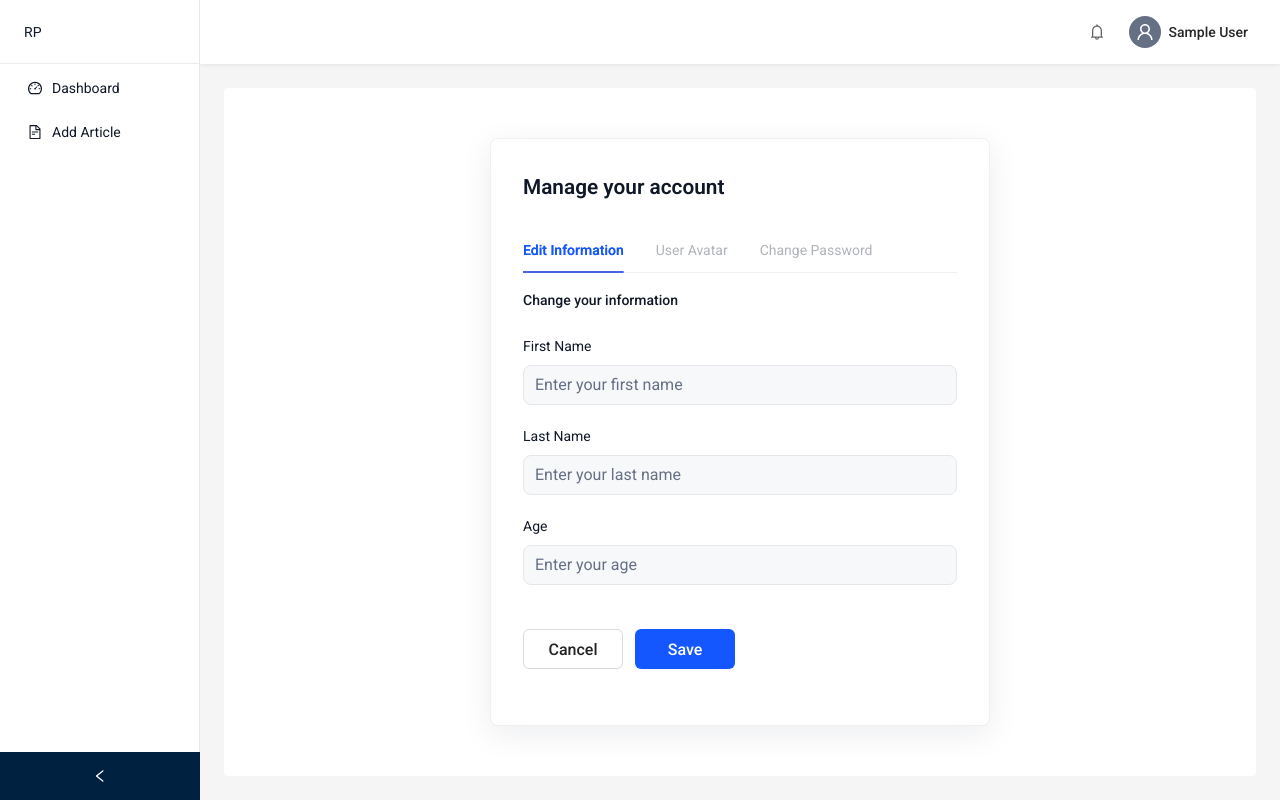
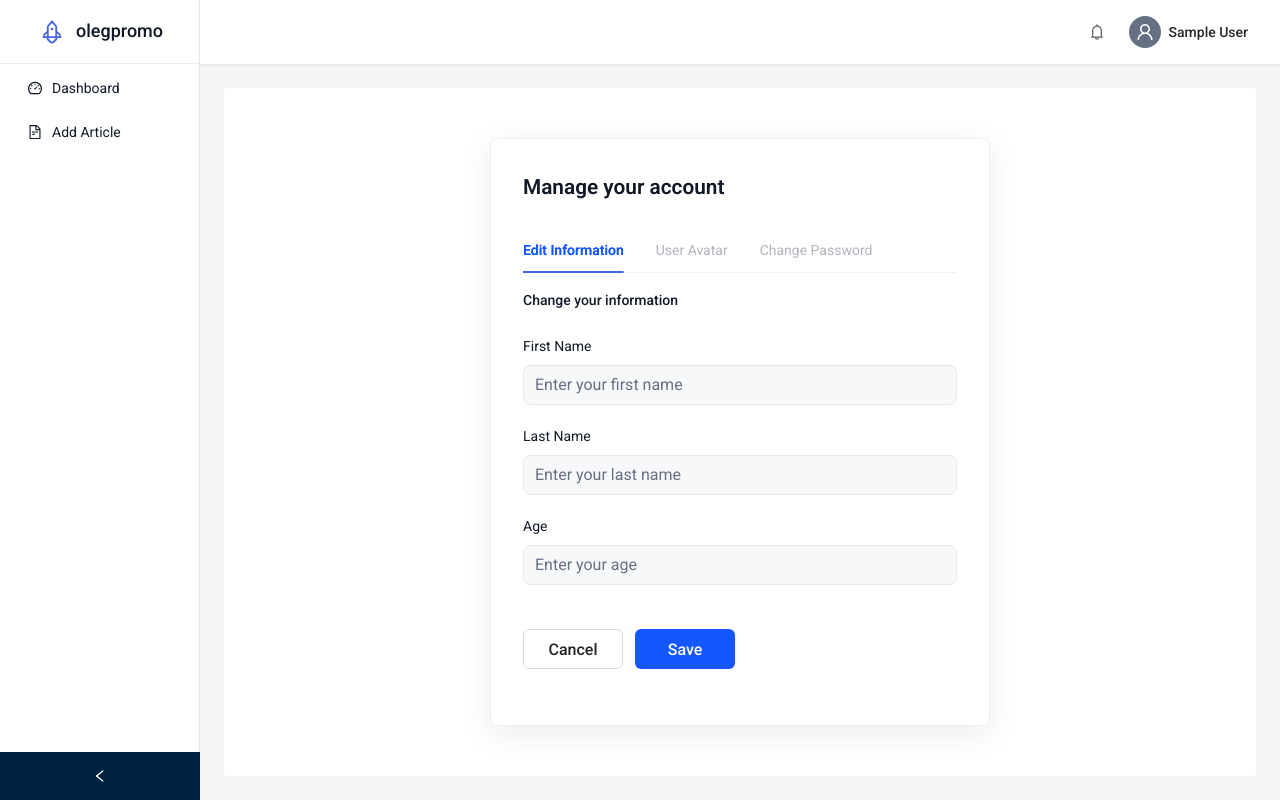
Before and after one commit to rostovskiy88/promotion-app, a React (Vite) app: page /dashboard/profile in a window 1280 px wide. Built offline with nearby package versions, Linux system fonts and the light colour scheme; no server answers; the database is empty; sample sign-in values are in the browser's storage.

Commit message:
fix logo

```diff
--- a/src/components/Layout/AuthenticatedLayout.module.css
+++ b/src/components/Layout/AuthenticatedLayout.module.css
@@ -20,14 +20,6 @@
   justify-content: flex-start;
   border-bottom: 1px solid #ececec;
   box-sizing: border-box;
-}
-
-.logo h2 {
-  color: #222;
-  margin: 0;
-  font-size: 20px;
-  font-weight: bold;
-  letter-spacing: 1px;
 }
 
 .sectionTitle {
--- a/src/components/Layout/AuthenticatedLayout.tsx
+++ b/src/components/Layout/AuthenticatedLayout.tsx
@@ -14,6 +14,7 @@ import {
 import { logout } from '../../services/authService';
 import { useFirestoreUser } from '../../hooks/useFirestoreUser';
 import { useUI, useAuth, useArticles } from '../../hooks/useRedux';
+import Logo from '../Logo/Logo';
 import styles from './AuthenticatedLayout.module.css';
 
 const { Header, Content, Sider } = Layout;
@@ -173,7 +174,7 @@ const AuthenticatedLayout: React.FC<AuthenticatedLayoutProps> = ({ children }) =
         className={styles.sider}
       >
         <div className={styles.logo}>
-          <span>RP</span>
+          <Logo collapsed={collapsed} />
         </div>
         <Menu
           theme="dark"
```
